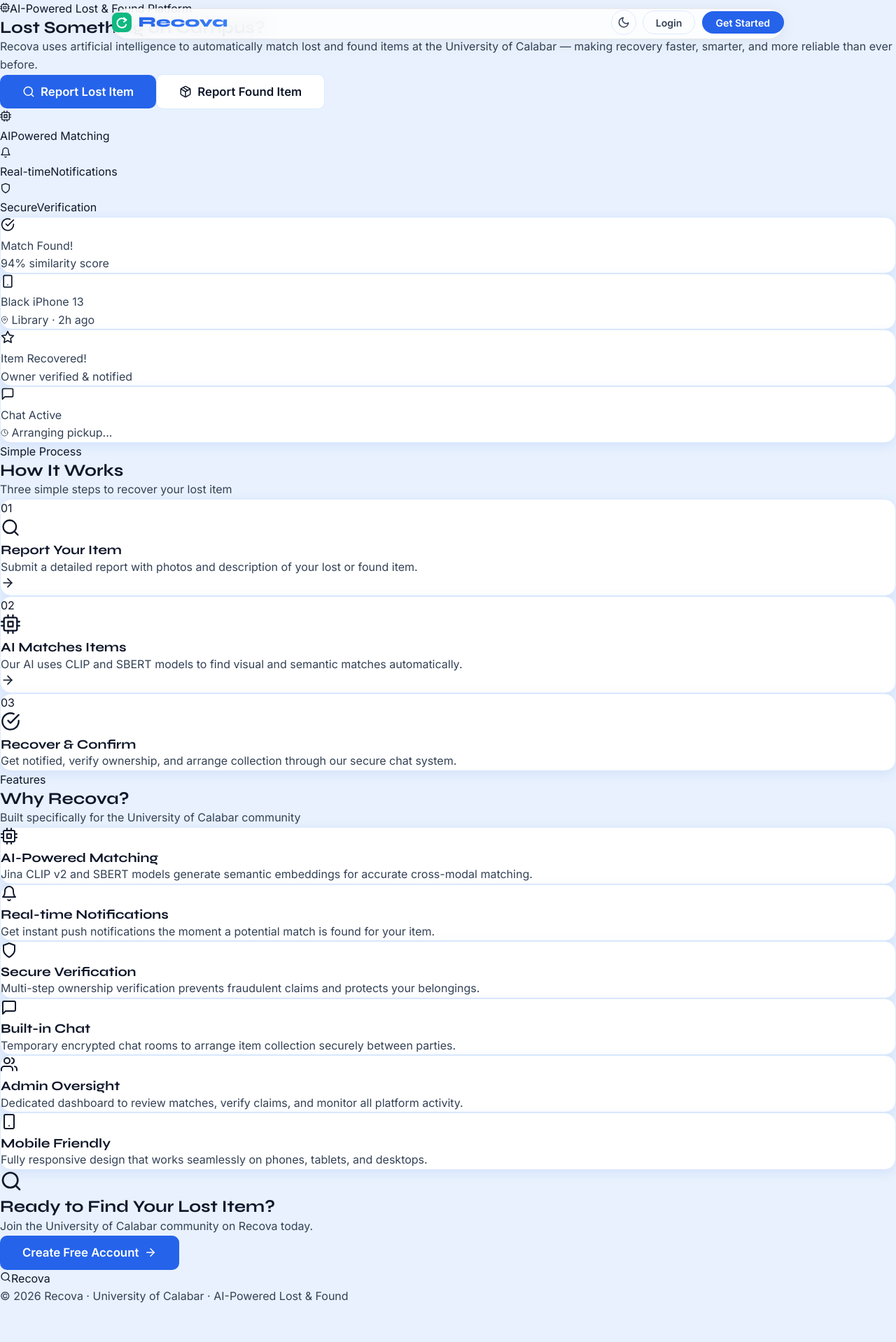
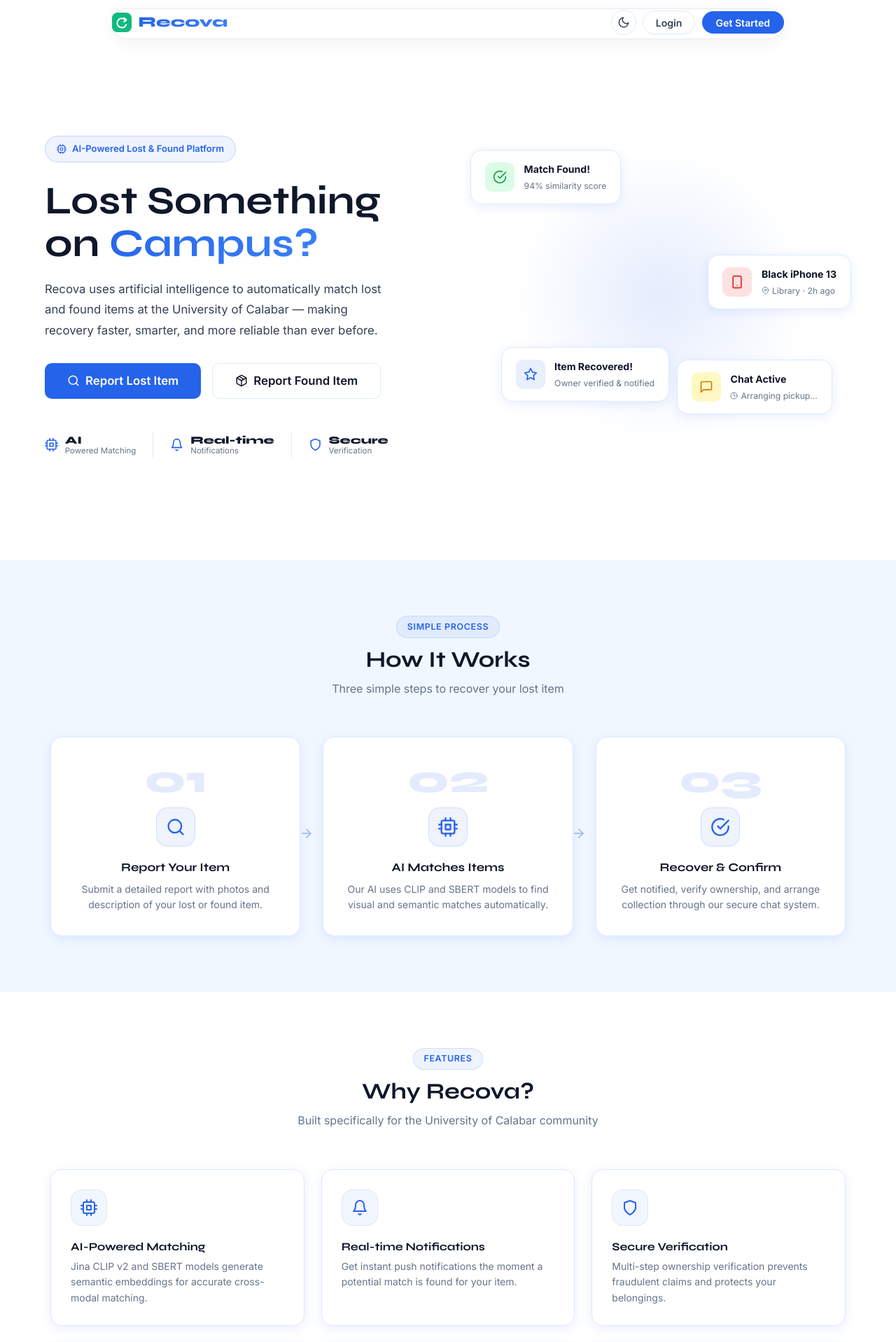
Before and after one commit to XHris2005/campus-lost-found, a React app in the folder frontend/: page / in a window 1280 px wide. Shown: the top 1918 px of the page at 70% size. Before the commit the page ends 1866 px from the top, so only its background shows below. Built offline with nearby package versions, Linux system fonts and the light colour scheme; no server answers; the HTML template or start-up script is replaced by a standard one.

Commit message:
feat: 2nd modern floating pill navbar

```diff
--- a/frontend/src/pages/Home/Home.css
+++ b/frontend/src/pages/Home/Home.css
@@ -1,3 +1,8 @@
+.home {
+  min-height: 100vh;
+  background-color: var(--bg-primary);
+}
+
 /* ============================================
    NAVBAR
    ============================================ */
@@ -123,3 +128,443 @@
     width: 100%;
   }
 }
+
+/* ============================================
+   HERO
+   ============================================ */
+.hero {
+  display: grid;
+  grid-template-columns: 1fr 1fr;
+  gap: 4rem;
+  align-items: center;
+  min-height: 100vh;
+  padding: calc(var(--navbar-height) + 3rem) 4rem 4rem;
+  max-width: 1400px;
+  margin: 0 auto;
+}
+
+.hero-badge {
+  display: inline-flex;
+  align-items: center;
+  gap: 0.5rem;
+  padding: 0.45rem 1rem;
+  background: rgba(37, 99, 235, 0.08);
+  color: var(--accent);
+  border-radius: var(--radius-full);
+  font-size: 0.82rem;
+  font-weight: 600;
+  margin-bottom: 1.5rem;
+  border: 1px solid rgba(37, 99, 235, 0.2);
+}
+
+[data-theme='dark'] .hero-badge {
+  background: rgba(16, 185, 129, 0.1);
+  color: var(--accent);
+  border-color: rgba(16, 185, 129, 0.2);
+}
+
+.hero-title {
+  font-size: clamp(2.2rem, 4.5vw, 3.5rem);
+  line-height: 1.1;
+  margin-bottom: 1.25rem;
+  color: var(--text-primary);
+}
+
+.hero-highlight {
+  background: linear-gradient(135deg, var(--accent), var(--primary-light));
+  -webkit-background-clip: text;
+  -webkit-text-fill-color: transparent;
+  background-clip: text;
+}
+
+.hero-subtitle {
+  font-size: 1.05rem;
+  color: var(--text-secondary);
+  line-height: 1.75;
+  margin-bottom: 2rem;
+  max-width: 500px;
+}
+
+.hero-actions {
+  display: flex;
+  gap: 1rem;
+  margin-bottom: 3rem;
+  flex-wrap: wrap;
+}
+
+.hero-stats {
+  display: flex;
+  align-items: center;
+  gap: 1.5rem;
+  flex-wrap: wrap;
+}
+
+.hero-stat {
+  display: flex;
+  align-items: center;
+  gap: 0.6rem;
+}
+
+.stat-icon {
+  color: var(--accent);
+  stroke-width: 2;
+  font-size: 1.2rem;
+  flex-shrink: 0;
+}
+
+.hero-stat-number {
+  display: block;
+  font-family: 'Syne', sans-serif;
+  font-size: 0.95rem;
+  font-weight: 800;
+  color: var(--text-primary);
+  line-height: 1.2;
+}
+
+.hero-stat-label {
+  display: block;
+  font-size: 0.72rem;
+  color: var(--text-muted);
+  line-height: 1.2;
+}
+
+.hero-stat-divider {
+  width: 1px;
+  height: 36px;
+  background: var(--border);
+  flex-shrink: 0;
+}
+
+/* Hero Visual */
+.hero-visual {
+  position: relative;
+  height: 500px;
+}
+
+.hero-blob {
+  position: absolute;
+  width: 420px;
+  height: 420px;
+  background: radial-gradient(circle, rgba(37, 99, 235, 0.12), transparent 70%);
+  border-radius: 50%;
+  top: 50%;
+  left: 50%;
+  transform: translate(-50%, -50%);
+  z-index: 0;
+}
+
+[data-theme='dark'] .hero-blob {
+  background: radial-gradient(circle, rgba(16, 185, 129, 0.15), transparent 70%);
+}
+
+.hero-card {
+  position: absolute;
+  display: flex;
+  align-items: center;
+  gap: 0.85rem;
+  padding: 1rem 1.25rem;
+  z-index: 1;
+  animation: float 4s ease-in-out infinite;
+  min-width: 200px;
+}
+
+.hero-card-1 { top: 8%; left: 0%; animation-delay: 0s; }
+.hero-card-2 { top: 38%; right: 0%; animation-delay: 1.2s; }
+.hero-card-3 { bottom: 20%; left: 8%; animation-delay: 2.4s; }
+.hero-card-4 { top: 68%; right: 5%; animation-delay: 0.6s; }
+
+@keyframes float {
+  0%, 100% { transform: translateY(0px); }
+  50% { transform: translateY(-14px); }
+}
+
+.hero-card-icon-wrap {
+  width: 42px;
+  height: 42px;
+  border-radius: var(--radius-md);
+  display: flex;
+  align-items: center;
+  justify-content: center;
+  flex-shrink: 0;
+}
+
+.hero-card-icon-wrap.match {
+  background: var(--success-bg);
+  color: var(--success);
+}
+
+.hero-card-icon-wrap.lost {
+  background: var(--error-bg);
+  color: var(--error);
+}
+
+.hero-card-icon-wrap.recovered {
+  background: rgba(37, 99, 235, 0.1);
+  color: var(--accent);
+}
+
+.hero-card-icon-wrap.chat {
+  background: var(--warning-bg);
+  color: var(--warning);
+}
+
+.hero-card-title {
+  font-weight: 700;
+  font-size: 0.88rem;
+  color: var(--text-primary);
+  margin: 0 0 0.15rem;
+}
+
+.hero-card-desc {
+  font-size: 0.76rem;
+  color: var(--text-muted);
+  margin: 0;
+  display: flex;
+  align-items: center;
+  gap: 0.25rem;
+}
+
+/* ============================================
+   SECTIONS
+   ============================================ */
+.section-container {
+  max-width: 1200px;
+  margin: 0 auto;
+  padding: 5rem 2rem;
+}
+
+.section-header {
+  text-align: center;
+  margin-bottom: 3.5rem;
+}
+
+.section-badge {
+  display: inline-flex;
+  align-items: center;
+  padding: 0.3rem 0.9rem;
+  background: rgba(37, 99, 235, 0.08);
+  color: var(--accent);
+  border-radius: var(--radius-full);
+  font-size: 0.78rem;
+  font-weight: 600;
+  margin-bottom: 0.75rem;
+  border: 1px solid rgba(37, 99, 235, 0.15);
+  letter-spacing: 0.05em;
+  text-transform: uppercase;
+}
+
+[data-theme='dark'] .section-badge {
+  background: rgba(16, 185, 129, 0.1);
+  color: var(--accent);
+  border-color: rgba(16, 185, 129, 0.2);
+}
+
+.section-header h2 { font-size: 2rem; margin-bottom: 0.6rem; }
+.section-header p { color: var(--text-muted); font-size: 1rem; }
+
+/* How It Works */
+.how-it-works { background-color: var(--bg-secondary); }
+
+.steps-grid {
+  display: grid;
+  grid-template-columns: repeat(3, 1fr);
+  gap: 2rem;
+  position: relative;
+}
+
+.step-card {
+  padding: 2rem;
+  text-align: center;
+  position: relative;
+}
+
+.step-number {
+  font-family: 'Syne', sans-serif;
+  font-size: 3.5rem;
+  font-weight: 800;
+  color: var(--accent);
+  opacity: 0.12;
+  line-height: 1;
+  margin-bottom: 0.75rem;
+}
+
+.step-icon-wrap {
+  width: 56px;
+  height: 56px;
+  border-radius: var(--radius-lg);
+  background: rgba(37, 99, 235, 0.08);
+  color: var(--accent);
+  display: flex;
+  align-items: center;
+  justify-content: center;
+  margin: 0 auto 1.25rem;
+  border: 1.5px solid rgba(37, 99, 235, 0.15);
+}
+
+[data-theme='dark'] .step-icon-wrap {
+  background: rgba(16, 185, 129, 0.1);
+  color: var(--accent);
+  border-color: rgba(16, 185, 129, 0.2);
+}
+
+.step-card h3 { font-size: 1.05rem; margin-bottom: 0.6rem; }
+.step-card p { font-size: 0.875rem; color: var(--text-muted); line-height: 1.6; }
+
+.step-arrow {
+  position: absolute;
+  right: -1.2rem;
+  top: 50%;
+  transform: translateY(-50%);
+  color: var(--accent);
+  opacity: 0.4;
+  z-index: 1;
+}
+
+/* Features */
+.features { background-color: var(--bg-primary); }
+
+.features-grid {
+  display: grid;
+  grid-template-columns: repeat(3, 1fr);
+  gap: 1.5rem;
+}
+
+.feature-card { padding: 1.75rem; }
+
+.feature-icon-wrap {
+  width: 52px;
+  height: 52px;
+  border-radius: var(--radius-lg);
+  background: rgba(37, 99, 235, 0.06);
+  color: var(--accent);
+  display: flex;
+  align-items: center;
+  justify-content: center;
+  margin-bottom: 1.25rem;
+  border: 1.5px solid rgba(37, 99, 235, 0.1);
+  transition: var(--transition);
+}
+
+[data-theme='dark'] .feature-icon-wrap {
+  background: rgba(16, 185, 129, 0.08);
+  color: var(--accent);
+  border-color: rgba(16, 185, 129, 0.15);
+}
+
+.feature-card:hover .feature-icon-wrap {
+  background: var(--accent);
+  color: #fff;
+  border-color: var(--accent);
+}
+
+.feature-card h3 { font-size: 1rem; margin-bottom: 0.5rem; }
+.feature-card p { font-size: 0.875rem; color: var(--text-muted); line-height: 1.6; }
+
+/* CTA */
+.cta {
+  background: linear-gradient(135deg, #1e3a8a, #1d4ed8);
+  padding: 5rem 2rem;
+  text-align: center;
+}
+
+[data-theme='dark'] .cta {
+  background: linear-gradient(135deg, #064e3b, #065f46);
+}
+
+.cta-icon {
+  width: 64px;
+  height: 64px;
+  background: rgba(255,255,255,0.15);
+  border-radius: var(--radius-xl);
+  display: flex;
+  align-items: center;
+  justify-content: center;
+  margin: 0 auto 1.5rem;
+  color: #fff;
+}
+
+.cta-content { max-width: 580px; margin: 0 auto; }
+.cta h2 { font-size: 2rem; color: #fff; margin-bottom: 1rem; }
+.cta p { color: rgba(255,255,255,0.75); margin-bottom: 2rem; font-size: 1rem; }
+
+.cta .btn-primary {
+  background: #fff;
+  color: #1d4ed8;
+}
+
+[data-theme='dark'] .cta .btn-primary {
+  background: #fff;
+  color: #065f46;
+}
+
+.cta .btn-primary:hover {
+  background: rgba(255,255,255,0.9);
+  transform: translateY(-2px);
+}
+
+/* Footer */
+.home-footer {
+  background-color: var(--bg-secondary);
+  border-top: 1px solid var(--border);
+  padding: 1.75rem 2.5rem;
+}
+
+.footer-content {
+  max-width: 1200px;
+  margin: 0 auto;
+  display: flex;
+  justify-content: space-between;
+  align-items: center;
+  flex-wrap: wrap;
+  gap: 1rem;
+}
+
+.footer-brand {
+  display: flex;
+  align-items: center;
+  gap: 0.5rem;
+  font-family: 'Syne', sans-serif;
+  font-weight: 700;
+  font-size: 1rem;
+  color: var(--accent);
+}
+
+.home-footer p {
+  font-size: 0.82rem;
+  color: var(--text-muted);
+}
+
+/* ============================================
+   RESPONSIVE
+   ============================================ */
+@media (max-width: 1024px) {
+  .hero {
+    grid-template-columns: 1fr;
+    padding: calc(var(--navbar-height) + 2rem) 2rem 3rem;
+    text-align: center;
+  }
+  .hero-subtitle { max-width: 100%; }
+  .hero-actions { justify-content: center; }
+  .hero-stats { justify-content: center; }
+  .hero-visual { display: none; }
+  .steps-grid { grid-template-columns: 1fr; }
+  .step-arrow { display: none; }
+  .features-grid { grid-template-columns: repeat(2, 1fr); }
+}
+
+@media (max-width: 768px) {
+  .home-nav { padding: 0 1.25rem; }
+  .home-nav-actions .btn-ghost { display: none; }
+  .features-grid { grid-template-columns: 1fr; }
+  .footer-content { flex-direction: column; text-align: center; }
+}
+
+@media (max-width: 480px) {
+  .hero-actions { flex-direction: column; }
+  .hero-actions .btn { width: 100%; }
+}
+@media (max-width: 400px) {
+  .home-nav-login {
+    display: none;
+  }
+}
```
